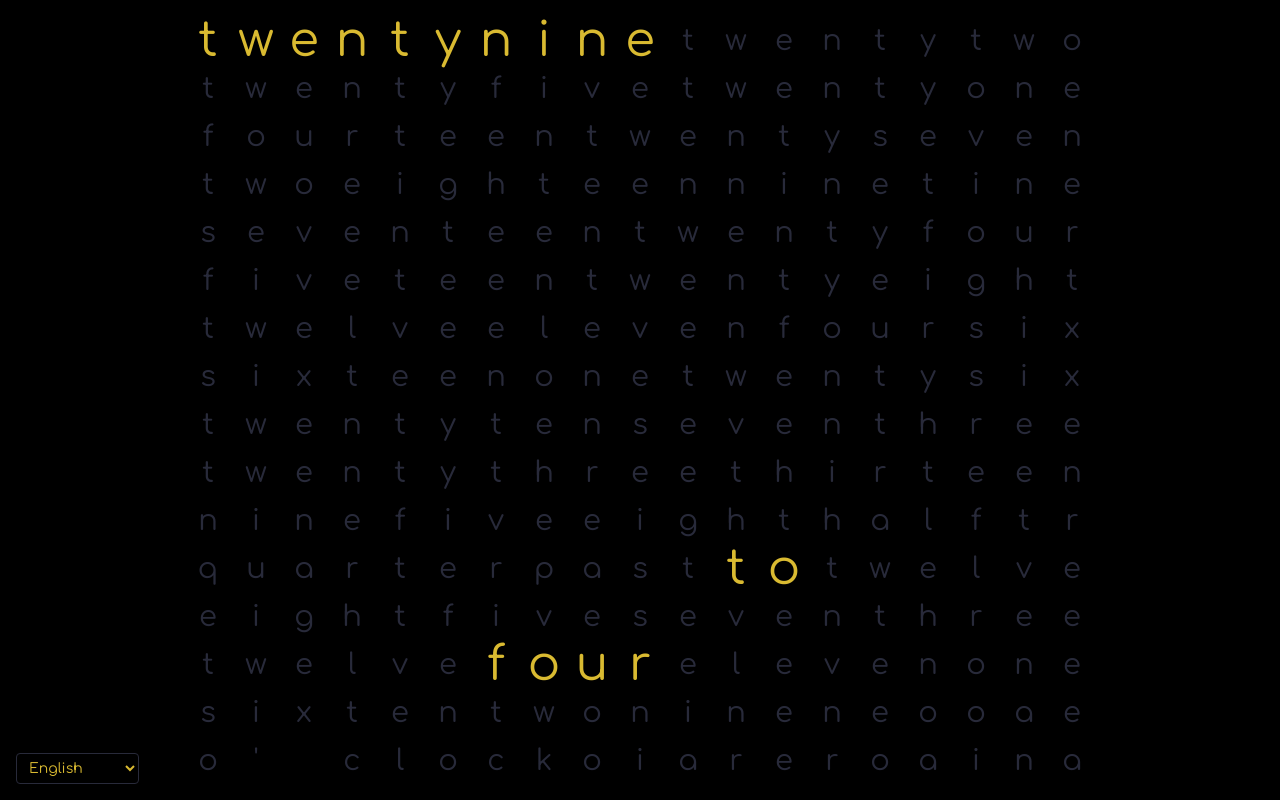
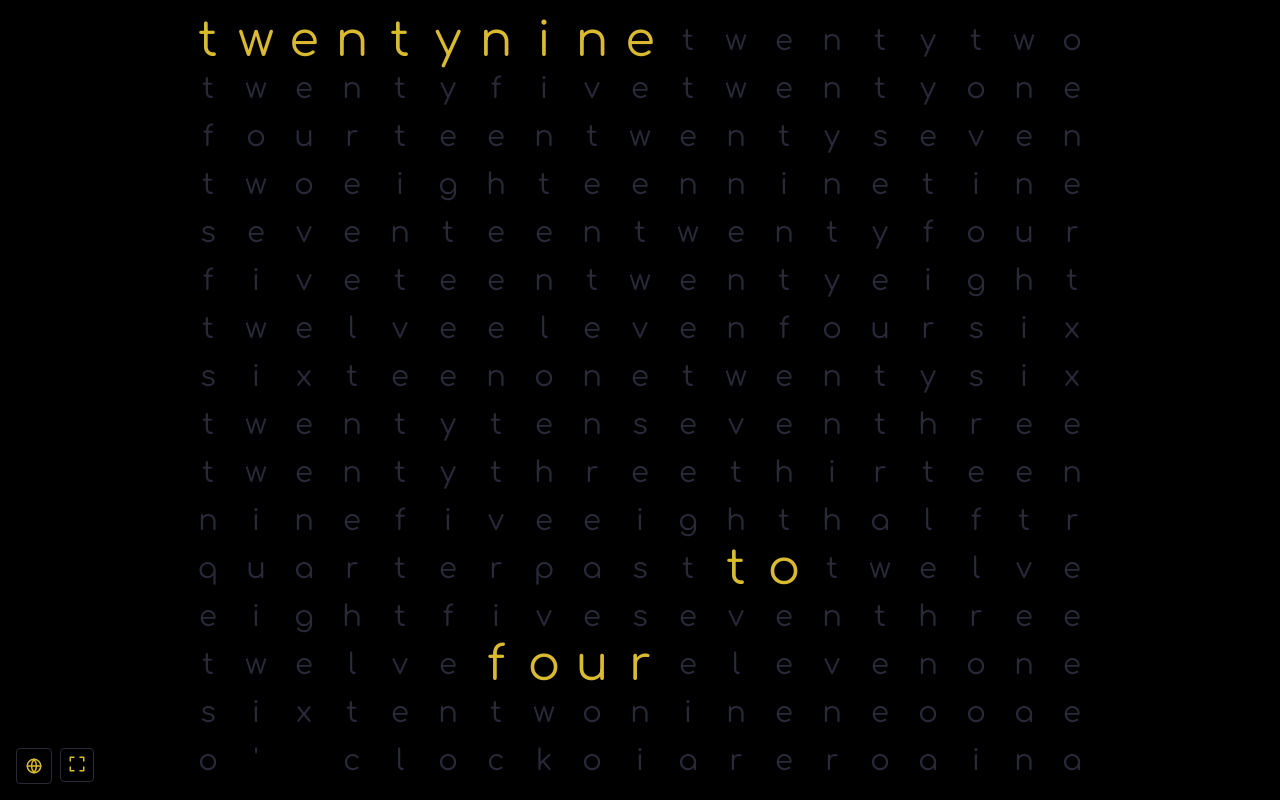
Before and after one commit to JeroendeJong/textual-clock, a React (Vite) app: page / in a window 1280 px wide. Built offline with nearby package versions, Linux system fonts and the light colour scheme.

Commit message:
FEAT: Introduce fullscreen mode &

```diff
--- a/src/app/app.tsx
+++ b/src/app/app.tsx
@@ -5,24 +5,73 @@ import { toDateObject } from "../utils"
 import styled from "styled-components"
 import { getSelectedLocale, localeOptions, makeLocale, type LocaleCode } from "../locale"
 
-const LanguageSelector = styled.select.attrs({ name: 'Language' })`
+const Controls = styled.div`
   position: fixed;
   bottom: 16px;
   left: 16px;
-  padding: 6px 8px;
+  display: flex;
+  gap: 8px;
+`
+
+const IconControl = styled.div`
+  position: relative;
+  width: 34px;
+  height: 34px;
   border: 1px solid var(--secondary-color);
   border-radius: 4px;
   background: #000;
   color: var(--primary-color);
-  font: inherit;
-  font-size: 14px;
+  display: grid;
+  place-items: center;
+
+  &:focus-within {
+    outline: 2px solid var(--primary-color);
+    outline-offset: 2px;
+  }
+`
+
+const LanguageSelector = styled.select.attrs({ name: 'Language' })`
+  position: absolute;
+  inset: 0;
+  width: 100%;
+  height: 100%;
+  appearance: none;
+  opacity: 0;
   cursor: pointer;
+
+  option {
+    color: #000;
+    background: #fff;
+  }
 `
+
+const FullscreenButton = styled.button`
+  width: 34px;
+  height: 34px;
+  padding: 0;
+  border: 1px solid var(--secondary-color);
+  border-radius: 4px;
+  background: #000;
+  color: var(--primary-color);
+  cursor: pointer;
+
+  &:focus-visible {
+    outline: 2px solid var(--primary-color);
+    outline-offset: 2px;
+  }
+`
+
+const Icon = ({ children }: { children: React.ReactNode }) => (
+  <svg aria-hidden="true" fill="none" height="18" stroke="currentColor" strokeLinecap="round" strokeLinejoin="round" strokeWidth="2" viewBox="0 0 24 24" width="18">
+    {children}
+  </svg>
+)
 
 function App() {
   const [hour, setHour] = useState(new Date().getHours());
   const [minute, setMinute] = useState(new Date().getMinutes());
   const [localeCode, setLocaleCode] = useState<LocaleCode>(getSelectedLocale);
+  const [isFullscreen, setIsFullscreen] = useState(() => document.fullscreenElement !== null);
 
   const { locale, grid, letterGrid } = useMemo(() => {
     const selectedLocale = makeLocale(localeCode)
@@ -45,6 +94,13 @@ function App() {
     return () => clearInterval(interval);
   }, []);
 
+  useEffect(() => {
+    const updateFullscreenState = () => setIsFullscreen(document.fullscreenElement !== null)
+
+    document.addEventListener('fullscreenchange', updateFullscreenState)
+    return () => document.removeEventListener('fullscreenchange', updateFullscreenState)
+  }, [])
+
   const time = locale.makeTime(toDateObject(hour, minute))
   const positions = findSequentialNonDuplicatedGridPositionsForWords(grid, time)
   const letterRanges = positions.map(p => convertGridToLetterGridPosition(grid, p))
@@ -58,14 +114,36 @@ function App() {
     window.history.replaceState({}, '', url)
   }
 
+  const enterFullscreen = () => {
+    document.documentElement.requestFullscreen().catch(() => {
+      // Fullscreen can be denied by browser or embedding permissions.
+      // In this case, just do nothing. Normally a toast might be usefull.
+    })
+  }
+
   return (
     <div>
       <LetterGrid grid={letterGrid} highlightedCells={letterRanges} />
-      <LanguageSelector aria-label="Language" onChange={changeLocale} value={localeCode}>
-        {localeOptions.map(option => (
-          <option key={option.value} value={option.value}>{option.label}</option>
-        ))}
-      </LanguageSelector>
+      {!isFullscreen && (
+        <Controls>
+          <IconControl title="Language">
+            <Icon>
+              <circle cx="12" cy="12" r="9" />
+              <path d="M3 12h18M12 3a14 14 0 0 1 0 18M12 3a14 14 0 0 0 0 18" />
+            </Icon>
+            <LanguageSelector aria-label="Language" onChange={changeLocale} value={localeCode}>
+              {localeOptions.map(option => (
+                <option key={option.value} value={option.value}>{option.label}</option>
+              ))}
+            </LanguageSelector>
+          </IconControl>
+          <FullscreenButton aria-label="Enter fullscreen" onClick={enterFullscreen} title="Enter fullscreen" type="button">
+            <Icon>
+              <path d="M8 3H3v5M16 3h5v5M21 16v5h-5M3 16v5h5" />
+            </Icon>
+          </FullscreenButton>
+        </Controls>
+      )}
     </div>
   )
 }
```
